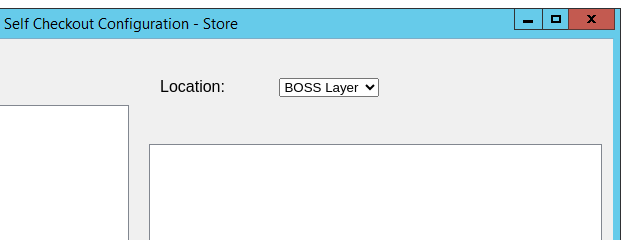
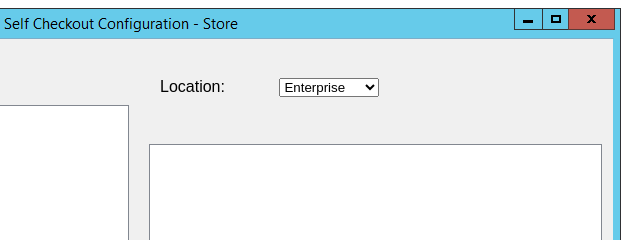
Before and after one commit to pbaker123/optionlayers, a plain HTML site: page index.html in a window 1280 px wide. Shown: the top 240 px of the page, 519-1159 px from the left. Drawn offline with Linux system fonts and the light colour scheme.

Commit message:
Add files via upload

```diff
--- a/index.html
+++ b/index.html
@@ -27,8 +27,8 @@
     <div class="location">
       <label for="location" id="locationLabel">Location:</label>
       <select id="location" name="location">
-        <option value="eboss">BOSS Layer</option>
-        <option value="store">Store Layer</option>
+        <option value="eboss">Enterprise</option>
+        <option value="store">Store</option>
       </select>
     </div>
     <div class="optionSets">
```
